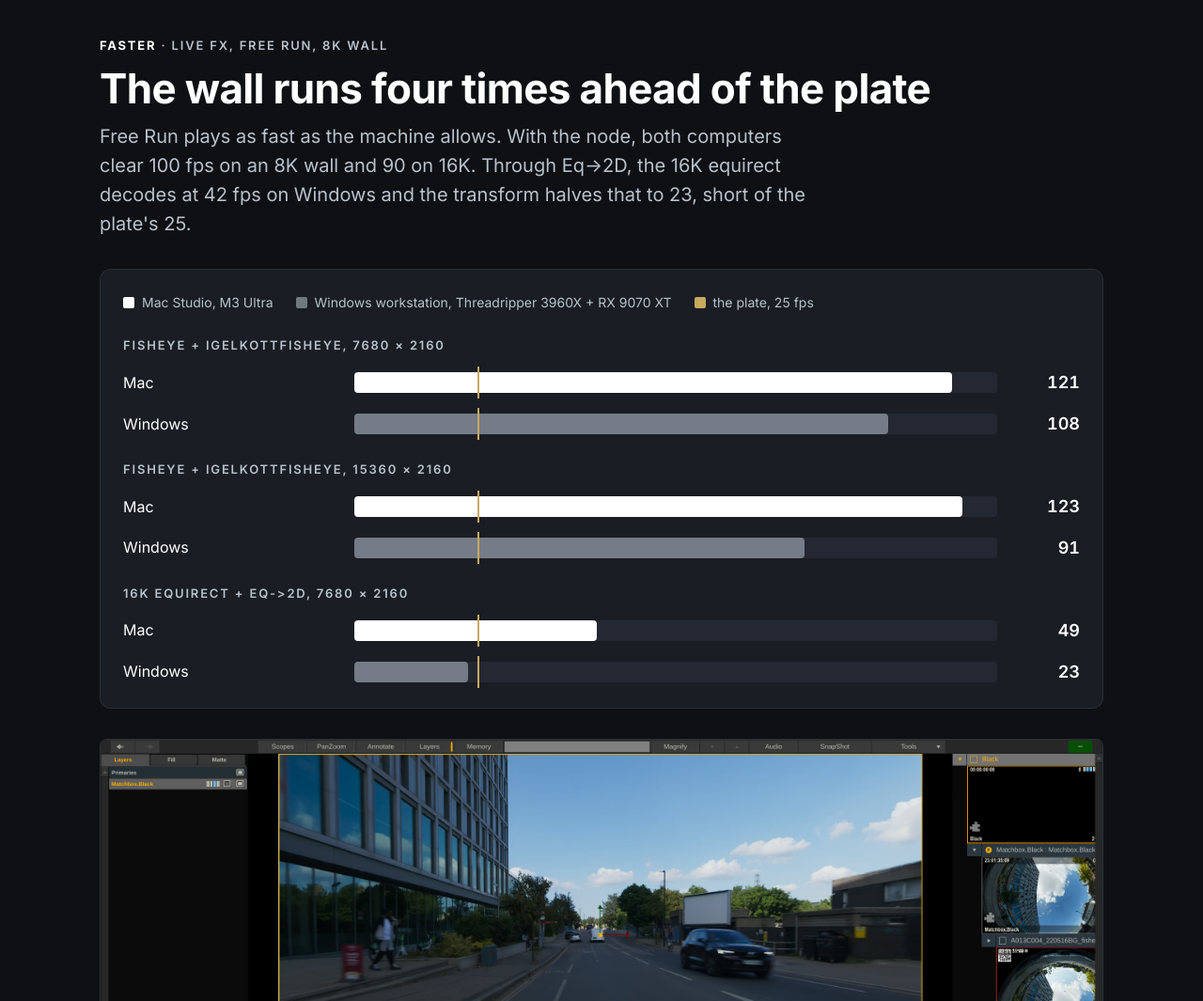
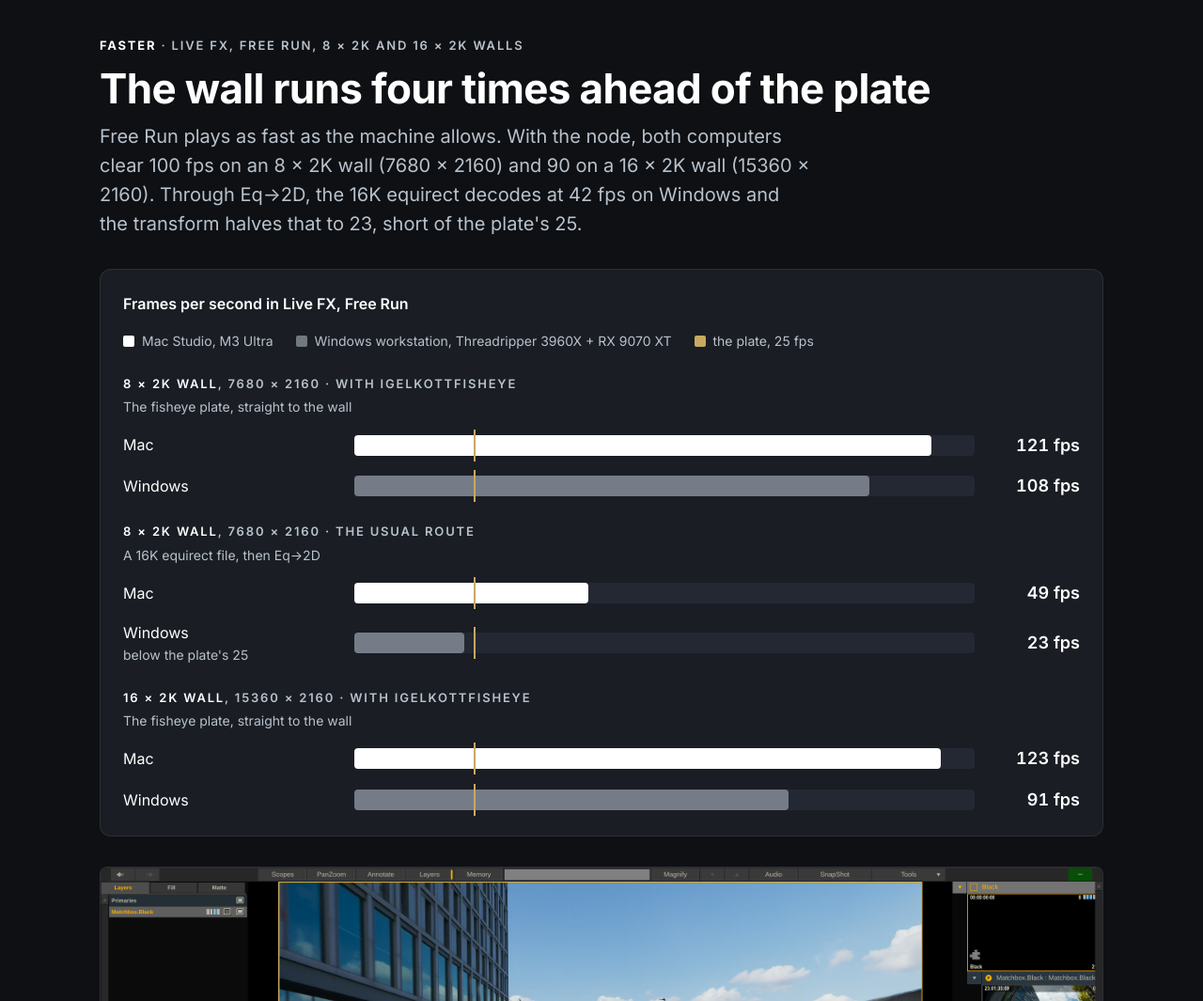
Before and after one commit to IgelkottPlates/IgelkottFisheye2D, a plain HTML site: page docs/index.html in a window 1280 px wide. Shown: the part 1340-2405 px from the top of the page at 94% size. Drawn offline with Linux system fonts and the light colour scheme.

Commit message:
Product page: the speed chart names the wall and the route
Each group says which wall (8 x 2K, 16 x 2K, the names from Set up) and how the
picture gets there (with IgelkottFisheye, or a 16K equirect then Eq->2D). The two
8 x 2K groups sit together, the values carry fps, and Windows 23 is marked below
the plate's 25.

Co-Authored-By: Claude Opus 5.5 <noreply@anthropic.com>

```diff
--- a/docs/index.html
+++ b/docs/index.html
@@ -78,7 +78,7 @@ section.block { padding-block: var(--igelkott-space-16); border-top: 1px solid v
 /* bars */
 .chart { background: var(--panel); border: 1px solid var(--line); border-radius: var(--igelkott-radius-lg);
   padding: var(--igelkott-space-6); display: flex; flex-direction: column; gap: var(--igelkott-space-4); }
-.row { display: grid; grid-template-columns: 230px minmax(0, 1fr) 72px; gap: var(--igelkott-space-4); align-items: center; }
+.row { display: grid; grid-template-columns: 230px minmax(0, 1fr) 96px; gap: var(--igelkott-space-4); align-items: center; }
 .row .n { font-size: 16px; color: var(--fg); }
 .row .n span { display: block; color: var(--mute); font-size: 14px; }
 .row .v { font-size: 18px; font-weight: 600; text-align: right; font-variant-numeric: tabular-nums; }
@@ -91,6 +91,9 @@ section.block { padding-block: var(--igelkott-space-16); border-top: 1px solid v
 .legend i { display: inline-block; width: 12px; height: 12px; border-radius: 2px; margin-right: 8px; vertical-align: -1px; }
 .group { font-size: 13px; font-weight: 600; letter-spacing: 0.14em; text-transform: uppercase; color: var(--mute);
   margin-top: var(--igelkott-space-2); }
+.group b { color: var(--fg); font-weight: 600; }
+.group span.sub { display: block; margin-top: 4px; font-size: 14px; font-weight: 400; letter-spacing: 0; text-transform: none; }
+.chart .title { font-size: 16px; font-weight: 600; color: var(--fg); }
 @keyframes grow { from { transform: scaleX(0); } to { transform: scaleX(1); } }
 
 /* screenshots */
@@ -156,7 +159,7 @@ footer p { font-size: 14px; max-width: none; }
   .claims, .pairs { grid-template-columns: minmax(0, 1fr); }
   .split { grid-template-columns: minmax(0, 1fr); }
   .gallery { grid-template-columns: minmax(0, 1fr); }
-  .row { grid-template-columns: minmax(0, 1fr) 64px; }
+  .row { grid-template-columns: minmax(0, 1fr) 88px; }
   .row .n { grid-column: 1 / -1; }
 }
 @media (prefers-reduced-motion: reduce) { .fill { animation: none; } .gallery figure img { transition: none; } }
@@ -204,21 +207,22 @@ footer p { font-size: 14px; max-width: none; }
 
 <section class="block first" id="faster">
   <div class="head">
-    <span class="label"><b>Faster</b> · Live FX, Free Run, 8K wall</span>
+    <span class="label"><b>Faster</b> · Live FX, Free Run, 8 × 2K and 16 × 2K walls</span>
     <h2>The wall runs four times ahead of the plate</h2>
-    <p>Free Run plays as fast as the machine allows. With the node, both computers clear 100 fps on an 8K wall and 90 on 16K. Through <span class="nw">Eq-&gt;2D</span>, the 16K equirect decodes at 42 fps on Windows and the transform halves that to 23, short of the plate's 25.</p>
+    <p>Free Run plays as fast as the machine allows. With the node, both computers clear 100 fps on an 8 × 2K wall (7680 × 2160) and 90 on a 16 × 2K wall (15360 × 2160). Through <span class="nw">Eq-&gt;2D</span>, the 16K equirect decodes at 42 fps on Windows and the transform halves that to 23, short of the plate's 25.</p>
   </div>
-  <div class="chart" role="img" aria-label="Frames per second in Live FX. Fisheye with the node, 8K wall: Mac 121, Windows 108. 16K wall: Mac 123, Windows 91. Equirect with Eq->2D, 8K wall: Mac 49, Windows 23. The plate's rate is 25.">
+  <div class="chart" role="img" aria-label="Frames per second in Live FX, Free Run. 8 × 2K wall, 7680 × 2160, with IgelkottFisheye (the fisheye plate straight to the wall): Mac 121, Windows 108. The same wall the usual route (a 16K equirect file, then Eq->2D): Mac 49, Windows 23, below the plate's 25. 16 × 2K wall, 15360 × 2160, with IgelkottFisheye: Mac 123, Windows 91.">
+    <div class="title">Frames per second in Live FX, Free Run</div>
     <div class="legend"><span><i style="background:var(--fg)"></i>Mac Studio, M3 Ultra</span><span><i style="background:var(--mute);opacity:.55"></i>Windows workstation, Threadripper 3960X + RX 9070 XT</span><span><i style="background:var(--mark)"></i>the plate, 25 fps</span></div>
-    <div class="group">Fisheye + IgelkottFisheye, 7680 × 2160</div>
-    <div class="row"><div class="n">Mac</div><div class="track"><div class="fill" style="width:93%"></div><div class="ref" style="left:19.2%"></div></div><div class="v">121</div></div>
-    <div class="row"><div class="n">Windows</div><div class="track"><div class="fill alt" style="width:83%"></div><div class="ref" style="left:19.2%"></div></div><div class="v">108</div></div>
-    <div class="group">Fisheye + IgelkottFisheye, 15360 × 2160</div>
-    <div class="row"><div class="n">Mac</div><div class="track"><div class="fill" style="width:94.6%"></div><div class="ref" style="left:19.2%"></div></div><div class="v">123</div></div>
-    <div class="row"><div class="n">Windows</div><div class="track"><div class="fill alt" style="width:70%"></div><div class="ref" style="left:19.2%"></div></div><div class="v">91</div></div>
-    <div class="group">16K equirect + <span class="nw">Eq-&gt;2D</span>, 7680 × 2160</div>
-    <div class="row"><div class="n">Mac</div><div class="track"><div class="fill" style="width:37.7%"></div><div class="ref" style="left:19.2%"></div></div><div class="v">49</div></div>
-    <div class="row"><div class="n">Windows</div><div class="track"><div class="fill alt" style="width:17.7%"></div><div class="ref" style="left:19.2%"></div></div><div class="v">23</div></div>
+    <div class="group"><b>8 × 2K wall</b>, 7680 × 2160 · with IgelkottFisheye<span class="sub">The fisheye plate, straight to the wall</span></div>
+    <div class="row"><div class="n">Mac</div><div class="track"><div class="fill" style="width:93%"></div><div class="ref" style="left:19.2%"></div></div><div class="v">121 fps</div></div>
+    <div class="row"><div class="n">Windows</div><div class="track"><div class="fill alt" style="width:83%"></div><div class="ref" style="left:19.2%"></div></div><div class="v">108 fps</div></div>
+    <div class="group"><b>8 × 2K wall</b>, 7680 × 2160 · the usual route<span class="sub">A 16K equirect file, then <span class="nw">Eq-&gt;2D</span></span></div>
+    <div class="row"><div class="n">Mac</div><div class="track"><div class="fill" style="width:37.7%"></div><div class="ref" style="left:19.2%"></div></div><div class="v">49 fps</div></div>
+    <div class="row"><div class="n">Windows<span>below the plate's 25</span></div><div class="track"><div class="fill alt" style="width:17.7%"></div><div class="ref" style="left:19.2%"></div></div><div class="v">23 fps</div></div>
+    <div class="group"><b>16 × 2K wall</b>, 15360 × 2160 · with IgelkottFisheye<span class="sub">The fisheye plate, straight to the wall</span></div>
+    <div class="row"><div class="n">Mac</div><div class="track"><div class="fill" style="width:94.6%"></div><div class="ref" style="left:19.2%"></div></div><div class="v">123 fps</div></div>
+    <div class="row"><div class="n">Windows</div><div class="track"><div class="fill alt" style="width:70%"></div><div class="ref" style="left:19.2%"></div></div><div class="v">91 fps</div></div>
   </div>
   <figure class="shot"><img src="img/livefx_wall_8k.jpg" width="2560" height="1440" alt="Assimilate Live FX with IgelkottFisheye: plate A013C004 on a whole 8K wall, 7680 × 4320, and the node's panel" loading="lazy"><figcaption>IgelkottFisheye in Assimilate Live FX: plate A013C004 on an 8K wall, 7680 × 4320, edge to edge. Camera and Pointing stay on Auto (tag); Yaw, Pitch, Roll and FOV aim the wall, and Split gives a second wall its own view.</figcaption></figure>
 </section>
```
